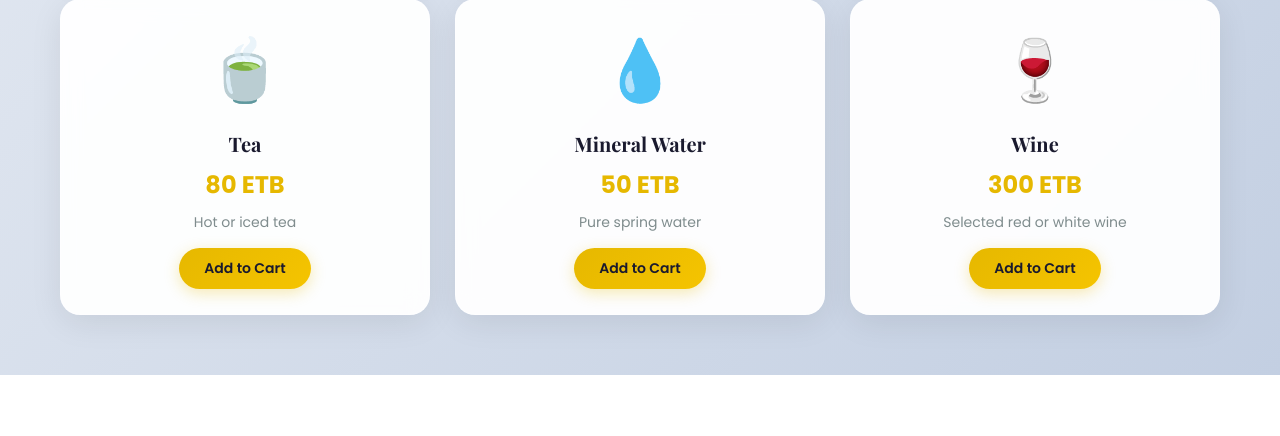
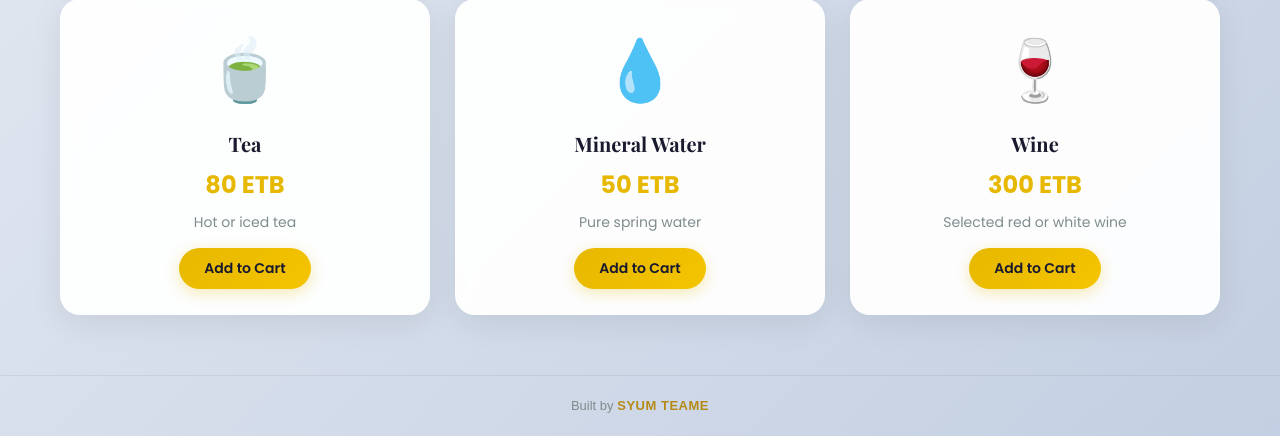
Before and after one commit to syumgebre1/yada-hotel, a Flask app: template templates/menu.html in a window 1280 px wide. Shown: the part 1373-1809 px from the top of the page. Before the commit the page ends 1748 px from the top, so only its background shows below. Run offline with Flask 3, Linux system fonts and the light colour scheme; the template is opened without the code that fills it, so the values that code supplies are empty; some libraries are stand-ins or nearby versions.

Commit message:
Correct footer placement and theme script in templates/menu.html

```diff
--- a/templates/menu.html
+++ b/templates/menu.html
@@ -417,9 +417,9 @@
         }
         window.addEventListener("DOMContentLoaded", () => {
             const icon = document.querySelector("#themeBtn i");
-            if(icon     {% include '_syum_footer.html' %}
-</body></body> document.body.classList.contains("dark-mode")) icon.className = "fa-solid fa-sun";
+            if(icon && document.body.classList.contains("dark-mode")) icon.className = "fa-solid fa-sun";
         });
     </script>
+    {% include '_syum_footer.html' %}
 </body>
 </html>
```
